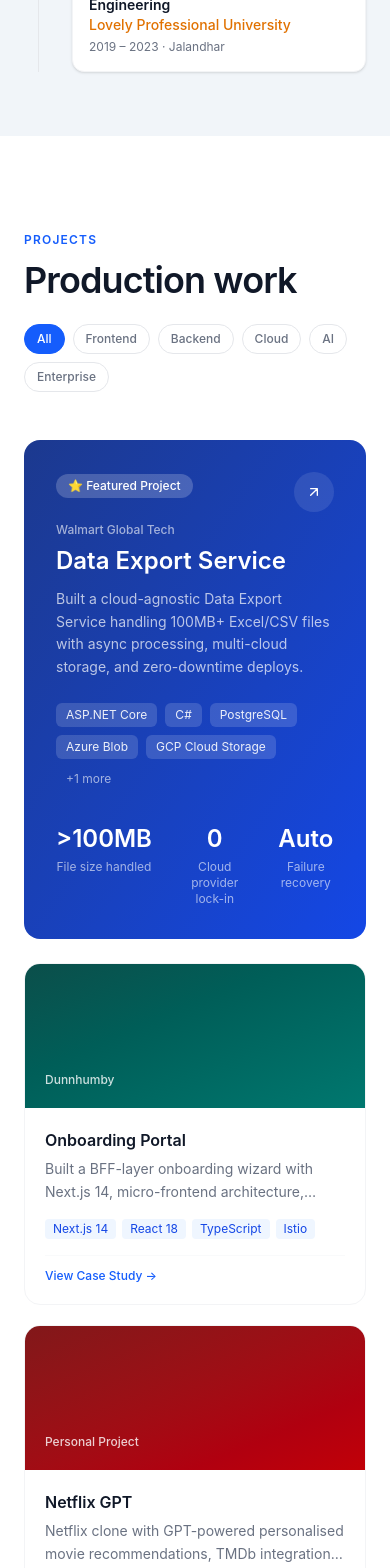
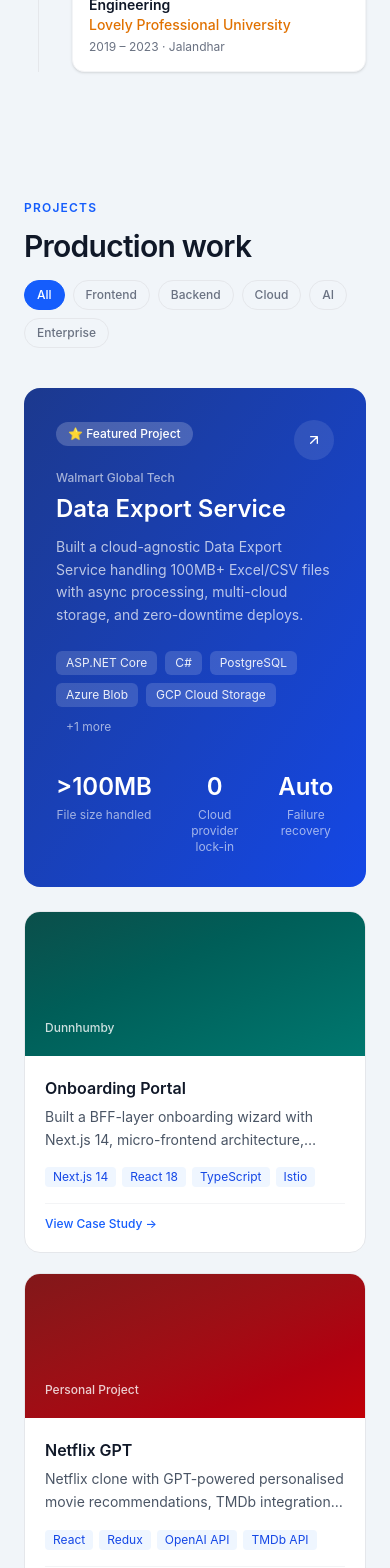
Before and after one commit to hritik421/my-portfolio, a React (Vite) app: page / in a window 390 px wide. Shown: the part 2640-4208 px from the top of the page. Built offline with nearby package versions, Linux system fonts and the light colour scheme.

Commit message:
Update Projects.jsx

```diff
--- a/src/components/Projects.jsx
+++ b/src/components/Projects.jsx
@@ -25,14 +25,14 @@
   const rest = filtered.filter((p) => !p.featured || p !== featured);
 
   return (
-    <section id="projects" className="py-24 bg-white">
+    <section id="projects" className="py-16 sm:py-24 bg-slate-100">
       <div className="max-w-6xl mx-auto px-6">
 
         {/* Header */}
-        <div className="flex flex-col sm:flex-row sm:items-end justify-between gap-6 mb-12">
+        <div className="flex flex-col sm:flex-row sm:items-end justify-between gap-4 sm:gap-6 mb-10 sm:mb-12">
           <div>
             <p className="text-xs font-semibold tracking-widest text-blue-600 uppercase mb-3">Projects</p>
-            <h2 className="text-4xl font-semibold tracking-tight text-gray-900">Production work</h2>
+            <h2 className="text-3xl sm:text-4xl font-semibold tracking-tight text-gray-900">Production work</h2>
           </div>
 
           {/* Filters */}
@@ -115,7 +115,7 @@
             <Link
               key={project.id}
               to={`/project/${project.id}`}
-              className="group border border-gray-100 rounded-2xl overflow-hidden hover:border-gray-300 hover:shadow-md transition-all duration-200"
+              className="group bg-white border border-gray-200 rounded-2xl overflow-hidden hover:border-blue-200 hover:shadow-md transition-all duration-200"
             >
               {/* Thumb */}
               <div className={`bg-gradient-to-br ${colorMap[project.id]} h-36 flex items-end p-5`}>
@@ -126,7 +126,7 @@
                 <h3 className="text-base font-semibold text-gray-900 mb-1.5 group-hover:text-blue-600 transition-colors">
                   {project.title}
                 </h3>
-                <p className="text-sm text-gray-500 leading-relaxed mb-4 line-clamp-2">
+                <p className="text-sm text-gray-600 leading-relaxed mb-4 line-clamp-2">
                   {project.shortDesc}
                 </p>
 
@@ -140,7 +140,7 @@
                 </div>
 
                 {/* Links */}
-                <div className="flex items-center justify-between pt-3 border-t border-gray-50">
+                <div className="flex items-center justify-between pt-3 border-t border-gray-100">
                   <span className="text-xs font-medium text-blue-600 group-hover:underline">
                     View Case Study →
                   </span>
```
